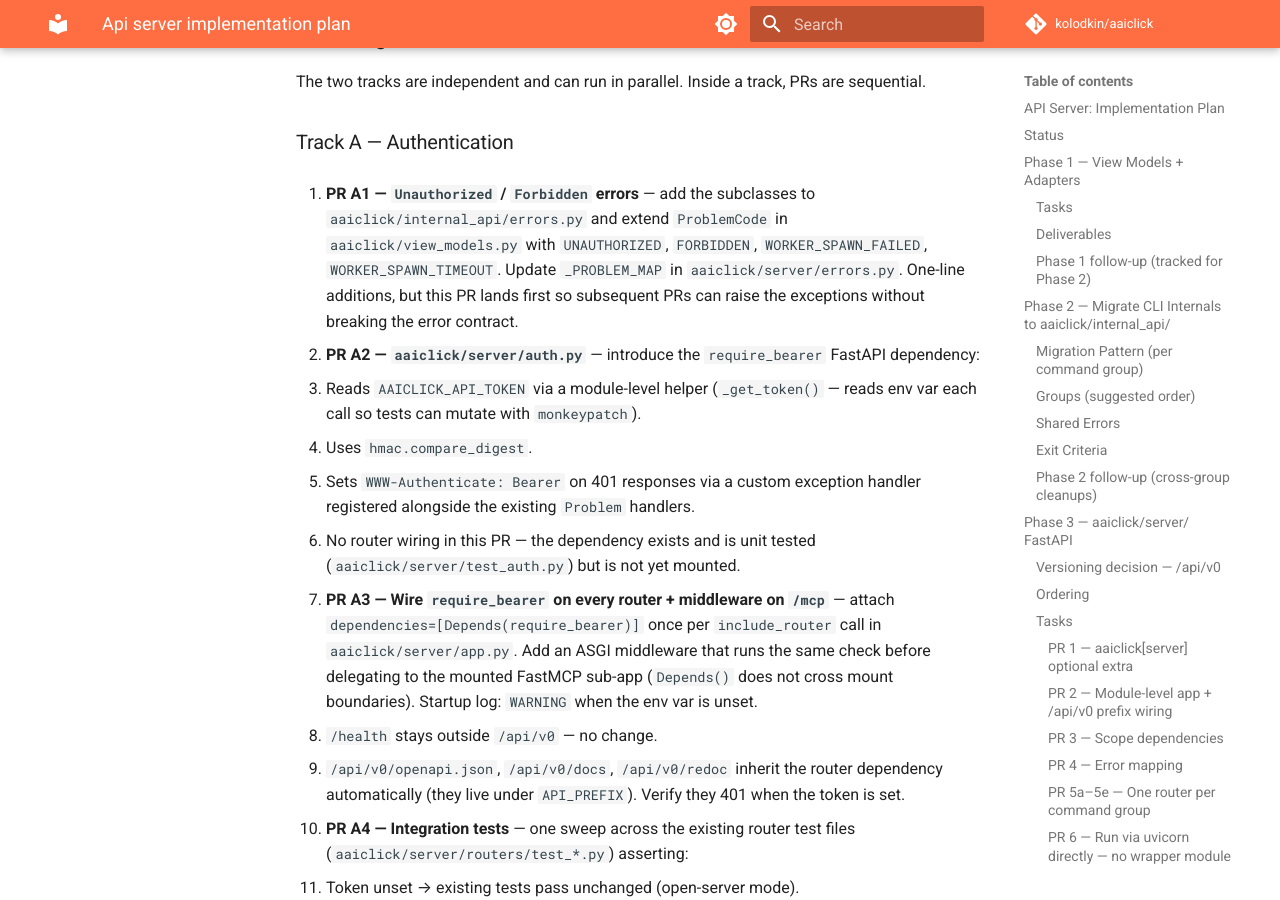
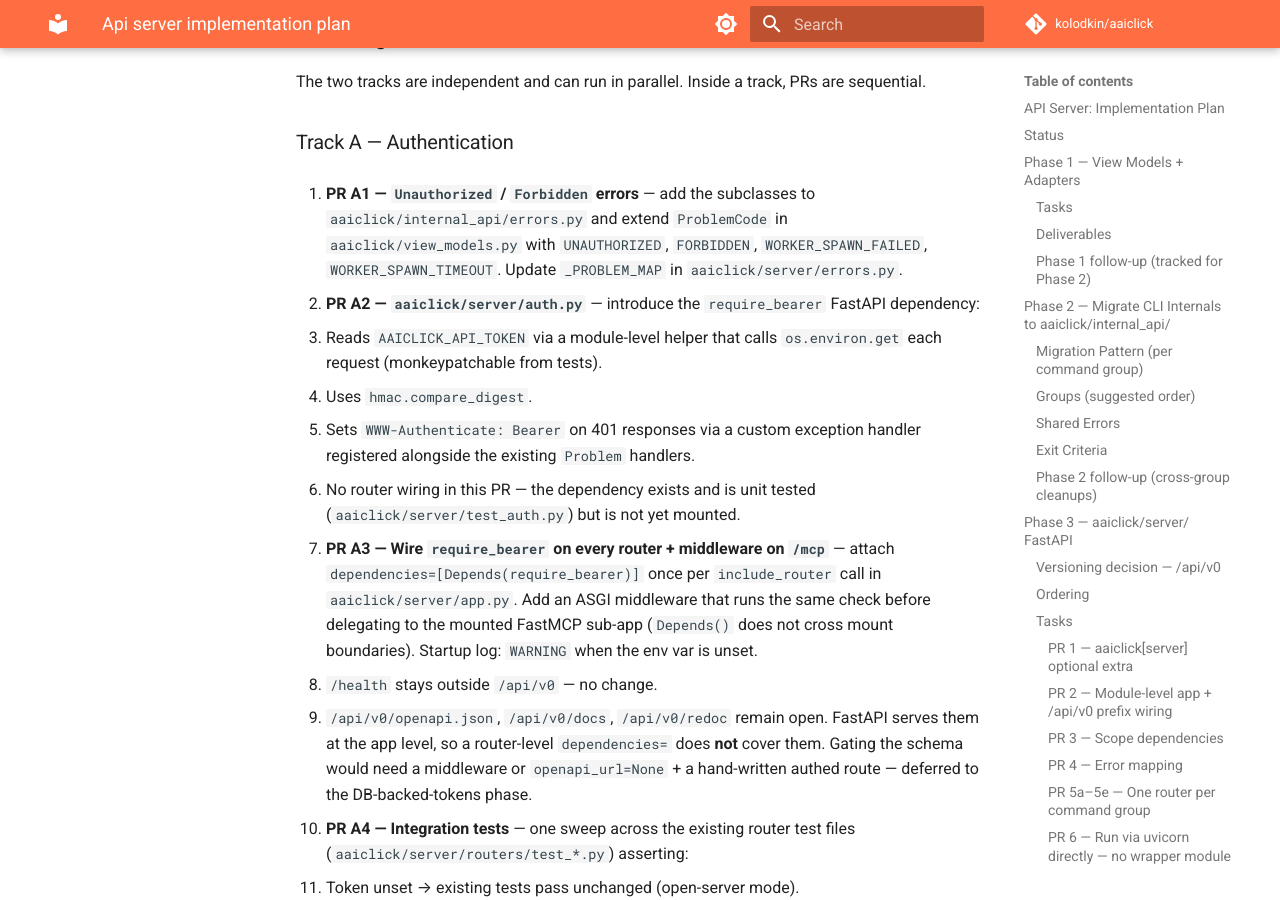
Before and after one commit to kolodkin/aaiclick, an MkDocs documentation site: the page built from docs/api_server_implementation_plan.md, in a window 1280 px wide and 900 px high, scrolled down 12158 px. Built offline with MkDocs 1.6.1 and Material for MkDocs 9.7.7, drawn with Linux system fonts in a browser that asks for light colours; comment, search, counter and statistics services are not loaded.

Commit message:
docs: apply /simplify fixes to Phase 5 spec
Addresses findings from the three-agent review of commit 0c02ad7:

- Correct the claim that router-level `dependencies=` protects the
  app-level openapi/docs/redoc paths — they stay open in v0, with
  auth-gating deferred to the DB-backed-tokens phase alongside scopes.
- Note that `start_new_session=True` is POSIX-only (Linux/macOS scope).
- Reconcile "read once at startup" with the per-request `os.environ.get`
  shown in the code example — per-request via a module-level helper is
  the actual contract.
- Trim meta-narration in PR A1 description.
- Align failure-modes table column padding.
- Convert the `??? info` collapsible on correlation-id rationale to
  inline prose (design choice, not optional context).
- Add a pointer from the View Model Catalogue to the Phase 5 additions.

```diff
--- a/docs/api_server_implementation_plan.md
+++ b/docs/api_server_implementation_plan.md
@@ -422,15 +422,12 @@ PRs are sequential.
    to `aaiclick/internal_api/errors.py` and extend `ProblemCode` in
    `aaiclick/view_models.py` with `UNAUTHORIZED`, `FORBIDDEN`,
    `WORKER_SPAWN_FAILED`, `WORKER_SPAWN_TIMEOUT`. Update `_PROBLEM_MAP`
-   in `aaiclick/server/errors.py`. One-line additions, but this PR lands
-   first so subsequent PRs can raise the exceptions without breaking
-   the error contract.
+   in `aaiclick/server/errors.py`.
 
 2. **PR A2 — `aaiclick/server/auth.py`** — introduce the
    `require_bearer` FastAPI dependency:
-   - Reads `AAICLICK_API_TOKEN` via a module-level helper
-     (`_get_token()` — reads env var each call so tests can mutate with
-     `monkeypatch`).
+   - Reads `AAICLICK_API_TOKEN` via a module-level helper that calls
+     `os.environ.get` each request (monkeypatchable from tests).
    - Uses `hmac.compare_digest`.
    - Sets `WWW-Authenticate: Bearer` on 401 responses via a custom
      exception handler registered alongside the existing `Problem`
@@ -445,9 +442,11 @@ PRs are sequential.
    mounted FastMCP sub-app (`Depends()` does not cross mount
    boundaries). Startup log: `WARNING` when the env var is unset.
    - `/health` stays outside `/api/v0` — no change.
-   - `/api/v0/openapi.json`, `/api/v0/docs`, `/api/v0/redoc` inherit the
-     router dependency automatically (they live under `API_PREFIX`).
-     Verify they 401 when the token is set.
+   - `/api/v0/openapi.json`, `/api/v0/docs`, `/api/v0/redoc` remain
+     open. FastAPI serves them at the app level, so a router-level
+     `dependencies=` does **not** cover them. Gating the schema would
+     need a middleware or `openapi_url=None` + a hand-written authed
+     route — deferred to the DB-backed-tokens phase.
 
 4. **PR A4 — Integration tests** — one sweep across the existing
    router test files (`aaiclick/server/routers/test_*.py`) asserting:
```
Also changed, not shown: docs/api_server.md (+30 -20 lines).
